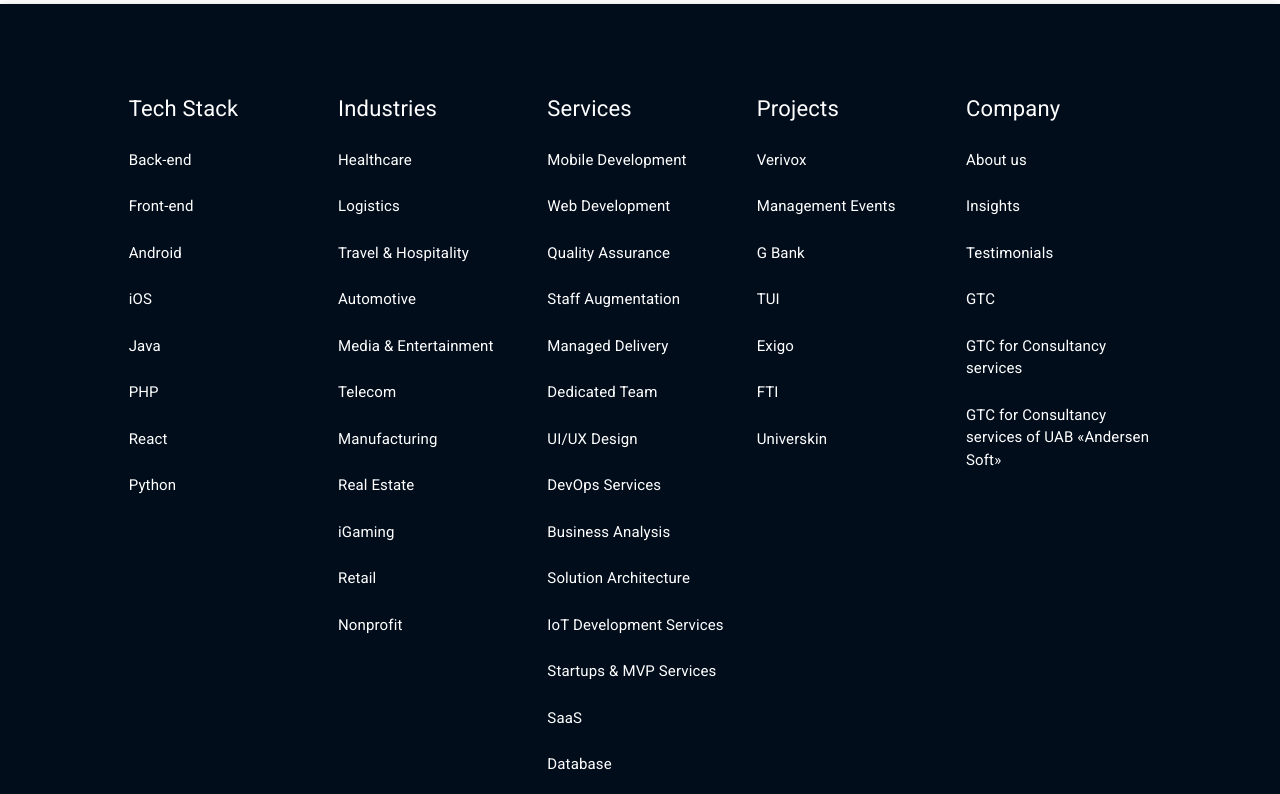
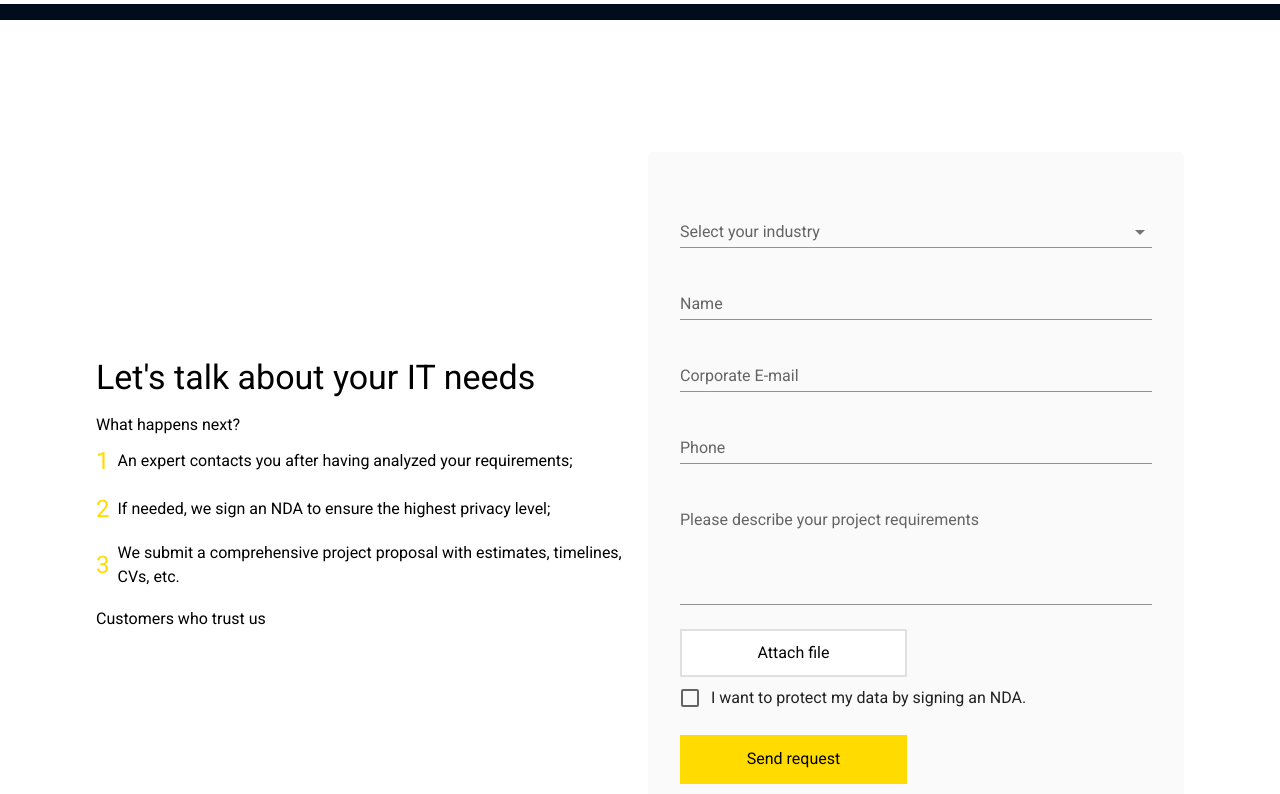
Before and after one commit to im-beltagy/andersen, a Next.js app: page /en in a window 1280 px wide. Shown: the part 3220-4014 px from the top of the page. Built offline with nearby package versions, Linux system fonts and the light colour scheme.

Commit message:
build: home form

```diff
--- a/src/app/[locale]/page.tsx
+++ b/src/app/[locale]/page.tsx
@@ -1,4 +1,5 @@
 import HomeCaseStudies from "@/sections/home/case-studies";
+import HomeForm from "@/sections/home/form";
 import HomeHero from "@/sections/home/hero";
 import HomeTrust from "@/sections/home/trust";
 import HomeWorkedWith from "@/sections/home/worked-with";
@@ -13,6 +14,7 @@
       </Box>
       <HomeWorkedWith />
       <HomeCaseStudies />
+      <HomeForm />
     </Box>
   );
 }
--- a/src/app/globals.module.css
+++ b/src/app/globals.module.css
@@ -63,19 +63,27 @@
   background-color: var(--accent-main);
   border-color: var(--accent-main);
 }
+.button_secondary {
+  background-color: var(--primary-light);
+  border-color: #e0e0e0;
+}
 
 .button_primary:hover {
   background-color: var(--accent-light);
   border-color: var(--accent-light);
 }
+.button_secondary:hover {
+  background-color: var(--accent-main);
+  border-color: var(--accent-main);
+}
 
-.button_primary:active {
+:is(.button_primary, .button_secondary):active {
   background-color: var(--accent-dark);
   border-color: var(--accent-dark);
 }
 
 @media (max-width: 544px) {
-  .button_primary {
+  :is(.button_primary, .button_secondary) {
     min-width: 100%;
   }
 }
--- /dev/null
+++ b/src/sections/home/form/index.tsx
@@ -0,0 +1,16 @@
+import globals from "@/app/globals.module.css";
+import Section9 from "@/sections/project-cases/section9/Section9";
+import { Box, Container } from "@mui/material";
+
+export default function HomeForm() {
+  return (
+    <Box
+      className={globals.card_container}
+      sx={{ py: "var(--section-py)", bgcolor: "var(--primary-light)" }}
+    >
+      <Container>
+        <Section9 />
+      </Container>
+    </Box>
+  );
+}
--- a/src/sections/project-cases/section9/Section9.tsx
+++ b/src/sections/project-cases/section9/Section9.tsx
@@ -1,5 +1,6 @@
 "use client";
 import React from "react";
+import globals from "@/app/globals.module.css";
 import { useForm, Controller } from "react-hook-form";
 import { yupResolver } from "@hookform/resolvers/yup";
 import * as yup from "yup";
@@ -106,7 +107,7 @@
         </Box>
       </Grid>
       <Grid item xs={12} md={6}>
-        <Paper elevation={3} sx={{ p: 4 }}>
+        <Paper elevation={0} sx={{ p: 4, bgcolor: "#fafafa" }}>
           <form onSubmit={handleSubmit(onSubmit)}>
             <Controller
               name="industry"
@@ -201,14 +202,13 @@
                 flexDirection: "column",
               }}
             >
-              <Button
-                variant="contained"
-                component="label"
-                sx={{ mt: 2, width: "fit-content" }}
+              <button
+                className={`${globals.button} ${globals.button_secondary}`}
+                style={{ marginTop: "1rem", width: "fit-content" }}
               >
                 Attach file
                 <input type="file" hidden />
-              </Button>
+              </button>
               <FormControlLabel
                 control={
                   <Controller
@@ -220,9 +220,12 @@
                 label="I want to protect my data by signing an NDA."
               />
               <Box mt={2}>
-                <Button type="submit" variant="contained" color="primary">
+                <button
+                  type="submit"
+                  className={`${globals.button} ${globals.button_primary}`}
+                >
                   Send request
-                </Button>
+                </button>
                 <Typography variant="body2" color="textSecondary" mt={1}>
                   Your privacy is protected
                 </Typography>
```
